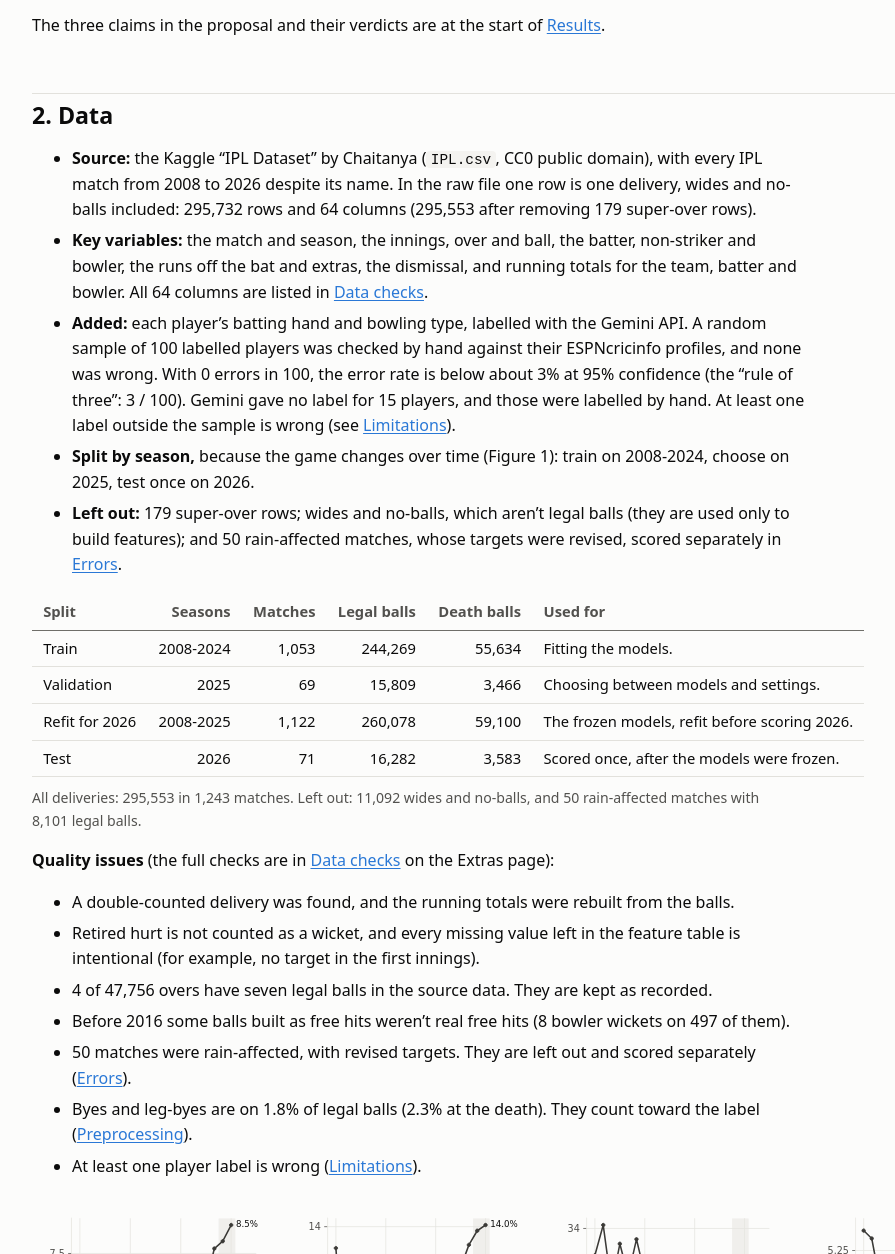
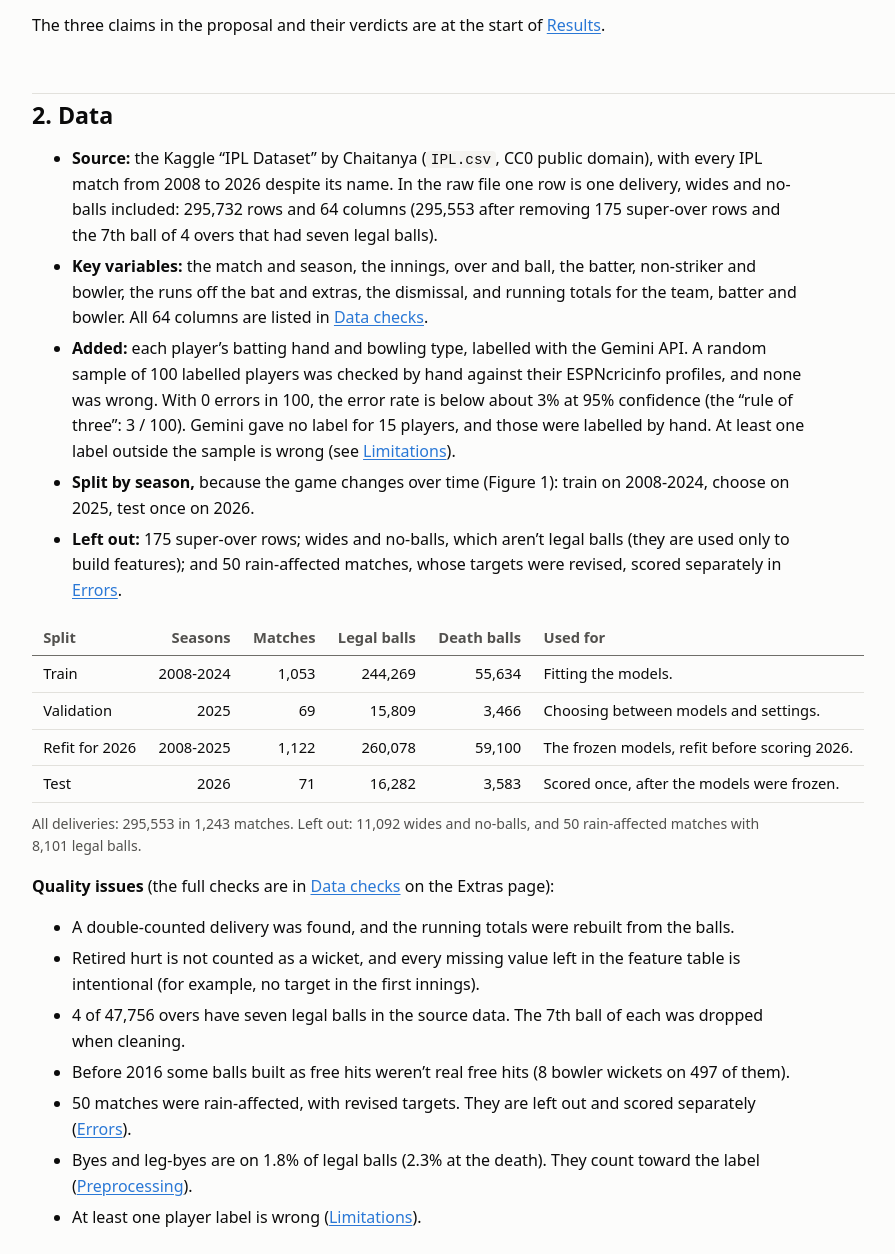
Before and after one commit to arjunnamburi/ml_death_overs_ipl, a plain HTML site: page index.html in a window 1280 px wide. Shown: the part 1287-2541 px from the top of the page, without its empty margins (224-1119 px from the left). Drawn offline with Linux system fonts and the light colour scheme.

Commit message:
Add review_checks CPU rerun; fix super-over and seven-ball wording
review_checks (Nov 16, CPU, saved refit predictions) reproduces the
published Shapley shares and B1+ gap. Its raw-file counts show 175
super-over rows (not 179) and that the 7th ball of the 4 seven-ball
overs was dropped in cleaning, so the report, Extras and README now say so.

```diff
--- a/index.html
+++ b/index.html
@@ -63,11 +63,11 @@
 <!-- ================================================================ -->
 <h2 id="data">2. Data</h2>
 <ul>
-  <li><b>Source:</b> the Kaggle “IPL Dataset” by Chaitanya (<code>IPL.csv</code>, CC0 public domain), with every IPL match from 2008 to 2026 despite its name. In the raw file one row is one delivery, wides and no-balls included: 295,732 rows and 64 columns (295,553 after removing 179 super-over rows).</li>
+  <li><b>Source:</b> the Kaggle “IPL Dataset” by Chaitanya (<code>IPL.csv</code>, CC0 public domain), with every IPL match from 2008 to 2026 despite its name. In the raw file one row is one delivery, wides and no-balls included: 295,732 rows and 64 columns (295,553 after removing 175 super-over rows and the 7th ball of 4 overs that had seven legal balls).</li>
   <li><b>Key variables:</b> the match and season, the innings, over and ball, the batter, non-striker and bowler, the runs off the bat and extras, the dismissal, and running totals for the team, batter and bowler. All 64 columns are listed in <a href="site/extras.html#data-checks">Data checks</a>.</li>
   <li><b>Added:</b> each player’s batting hand and bowling type, labelled with the Gemini API. A random sample of 100 labelled players was checked by hand against their ESPNcricinfo profiles, and none was wrong. With 0 errors in 100, the error rate is below about 3% at 95% confidence (the “rule of three”: 3 / 100). Gemini gave no label for 15 players, and those were labelled by hand. At least one label outside the sample is wrong (see <a href="#limitations">Limitations</a>).</li>
   <li><b>Split by season,</b> because the game changes over time (Figure 1): train on 2008-2024, choose on 2025, test once on 2026.</li>
-  <li><b>Left out:</b> 179 super-over rows; wides and no-balls, which aren’t legal balls (they are used only to build features); and 50 rain-affected matches, whose targets were revised, scored separately in <a href="#errors">Errors</a>.</li>
+  <li><b>Left out:</b> 175 super-over rows; wides and no-balls, which aren’t legal balls (they are used only to build features); and 50 rain-affected matches, whose targets were revised, scored separately in <a href="#errors">Errors</a>.</li>
 </ul>
 <div class="table-wrap"><table>
 <thead><tr><th>Split</th><th>Seasons</th><th>Matches</th><th>Legal balls</th><th>Death balls</th><th class="l">Used for</th></tr></thead>
@@ -83,7 +83,7 @@
 <ul>
   <li>A double-counted delivery was found, and the running totals were rebuilt from the balls.</li>
   <li>Retired hurt is not counted as a wicket, and every missing value left in the feature table is intentional (for example, no target in the first innings).</li>
-  <li>4 of 47,756 overs have seven legal balls in the source data. They are kept as recorded.</li>
+  <li>4 of 47,756 overs have seven legal balls in the source data. The 7th ball of each was dropped when cleaning.</li>
   <li>Before 2016 some balls built as free hits weren’t real free hits (8 bowler wickets on 497 of them).</li>
   <li>50 matches were rain-affected, with revised targets. They are left out and scored separately (<a href="#errors">Errors</a>).</li>
   <li>Byes and leg-byes are on 1.8% of legal balls (2.3% at the death). They count toward the label (<a href="#preprocessing">Preprocessing</a>).</li>
```
Also changed, not shown: site/extras.html (+1 -1 lines), 2 other files.
